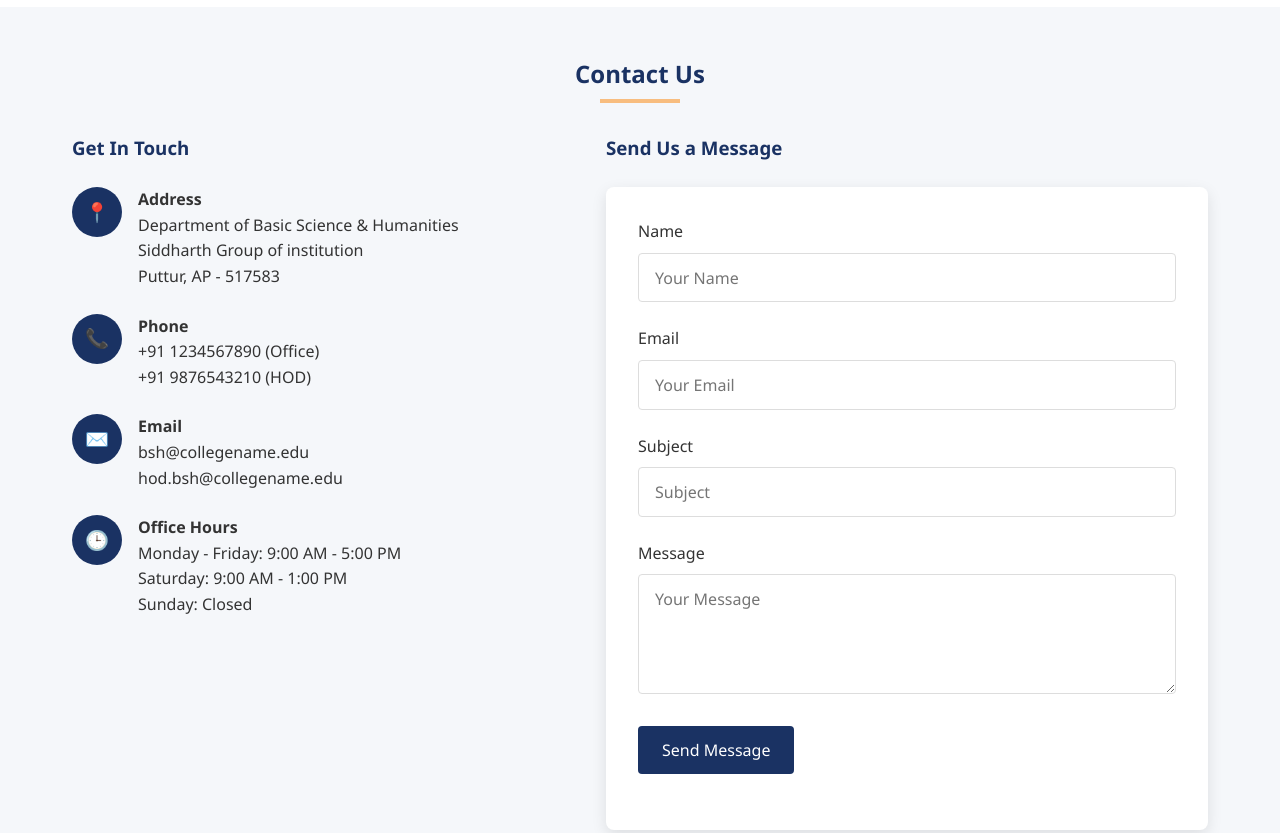
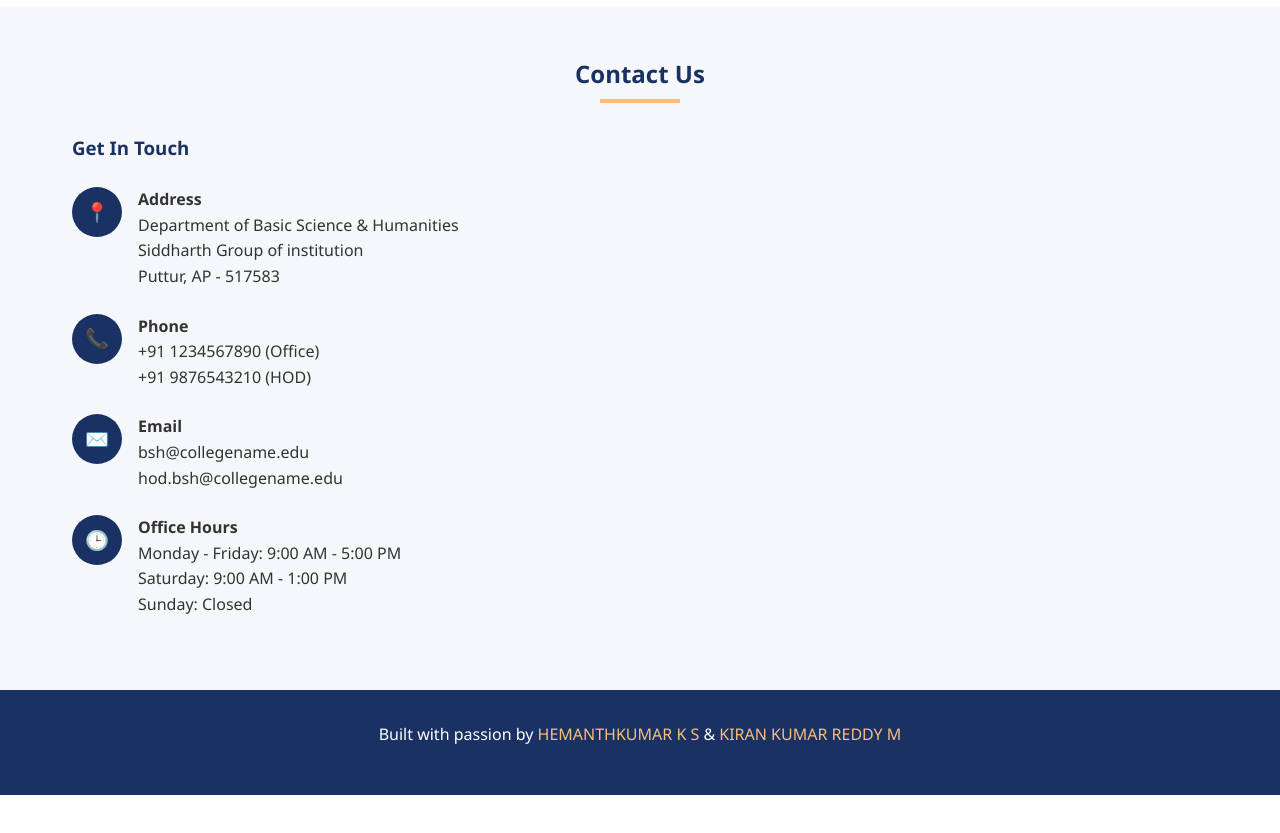
Before and after one commit to HEMANTHKUMAR-K-S/bshdepartment, a plain HTML site: page index.html in a window 1280 px wide. Shown: the part 2880-3713 px from the top of the page. After the commit the page ends 3675 px from the top, so only its background shows below. Drawn offline with Linux system fonts and the light colour scheme.

Commit message:
Update index.html

```diff
--- a/index.html
+++ b/index.html
@@ -250,33 +250,7 @@
                     </div>
                 </div>
 
-                <div class="contact-form">
-                    <h3>Send Us a Message</h3>
-                    <form>
-                        <div class="form-group">
-                            <label for="name">Name</label>
-                            <input type="text" class="form-control" id="name" placeholder="Your Name">
-                        </div>
 
-                        <div class="form-group">
-                            <label for="email">Email</label>
-                            <input type="email" class="form-control" id="email" placeholder="Your Email">
-                        </div>
-
-                        <div class="form-group">
-                            <label for="subject">Subject</label>
-                            <input type="text" class="form-control" id="subject" placeholder="Subject">
-                        </div>
-
-                        <div class="form-group">
-                            <label for="message">Message</label>
-                            <textarea class="form-control" id="message" placeholder="Your Message"></textarea>
-                        </div>
-
-                        <div class="form-group">
-                            <button type="submit" class="btn-submit">Send Message</button>
-                        </div>
-                    </form>
                 </div>
             </div>
         </div>
```
